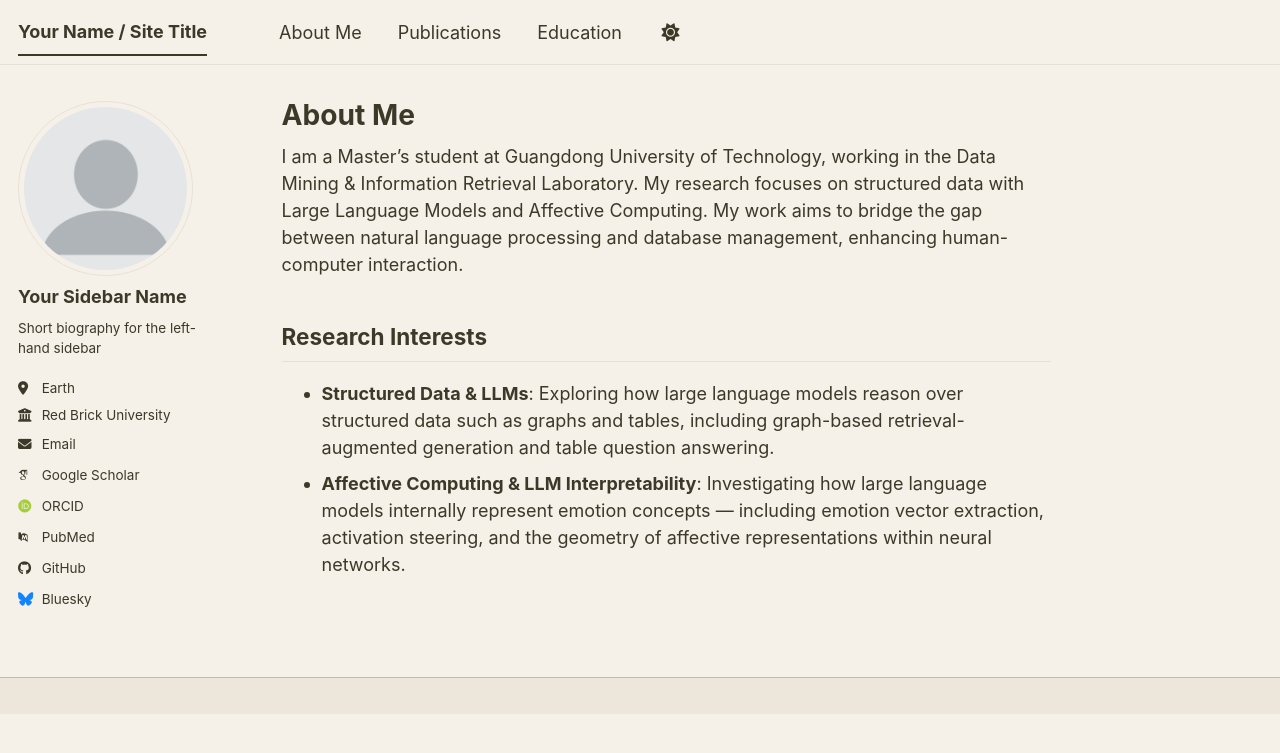
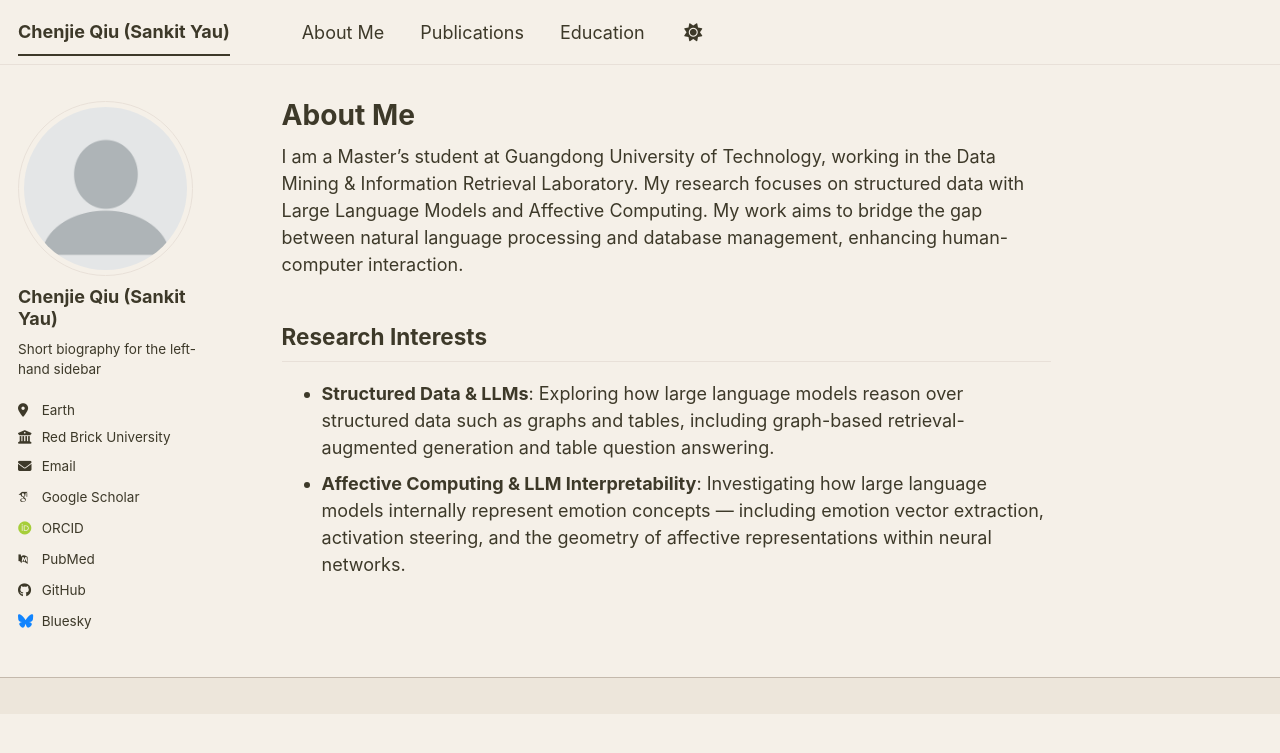
Before and after one commit to yausankit/yausankit.github.io, a Jekyll site: the page built from _pages/about.md, in a window 1280 px wide. Shown: the top 753 px of the page. Built offline with Jekyll 4.4.1, drawn with Linux system fonts in a browser that asks for light colours; some web fonts are replaced; a script bundle is joined from its source files by our own code; library files that are not in the unit come from our copies.

Commit message:
Update site name to Chenjie Qiu (Sankit Yau)
Co-Authored-By: Claude Opus 4.6 (1M context) <noreply@anthropic.com>

```diff
--- a/_config.yml
+++ b/_config.yml
@@ -9,10 +9,10 @@
 # Basic Site Settings
 locale                   : "en-US"
 site_theme               : "default" # The available themes options are "default", "air", "sunrise", "mint", "dirt" and "contrast"
-title                    : "Your Name / Site Title"
+title                    : "Chenjie Qiu (Sankit Yau)"
 title_separator          : "-"
-name                     : &name "Your Name"
-description              : &description "Your Name's academic portfolio"   # Update this with a general description of your site, this is the default if not overridden by a page
+name                     : &name "Chenjie Qiu"
+description              : &description "Chenjie Qiu's academic portfolio"   # Update this with a general description of your site, this is the default if not overridden by a page
 url                      : https://yausankit.github.io
 baseurl                  : "" # the subpath of your site, e.g. "/blog"
 repository               : "yausankit/yausankit.github.io"
@@ -23,7 +23,7 @@ repository               : "yausankit/yausankit.github.io"
 author:
   # Biographic information
   avatar           : "profile.png"
-  name             : "Your Sidebar Name"
+  name             : "Chenjie Qiu (Sankit Yau)"
   pronouns         : # example: "she/her"
   bio              : "Short biography for the left-hand sidebar"
   location         : "Earth"
```
